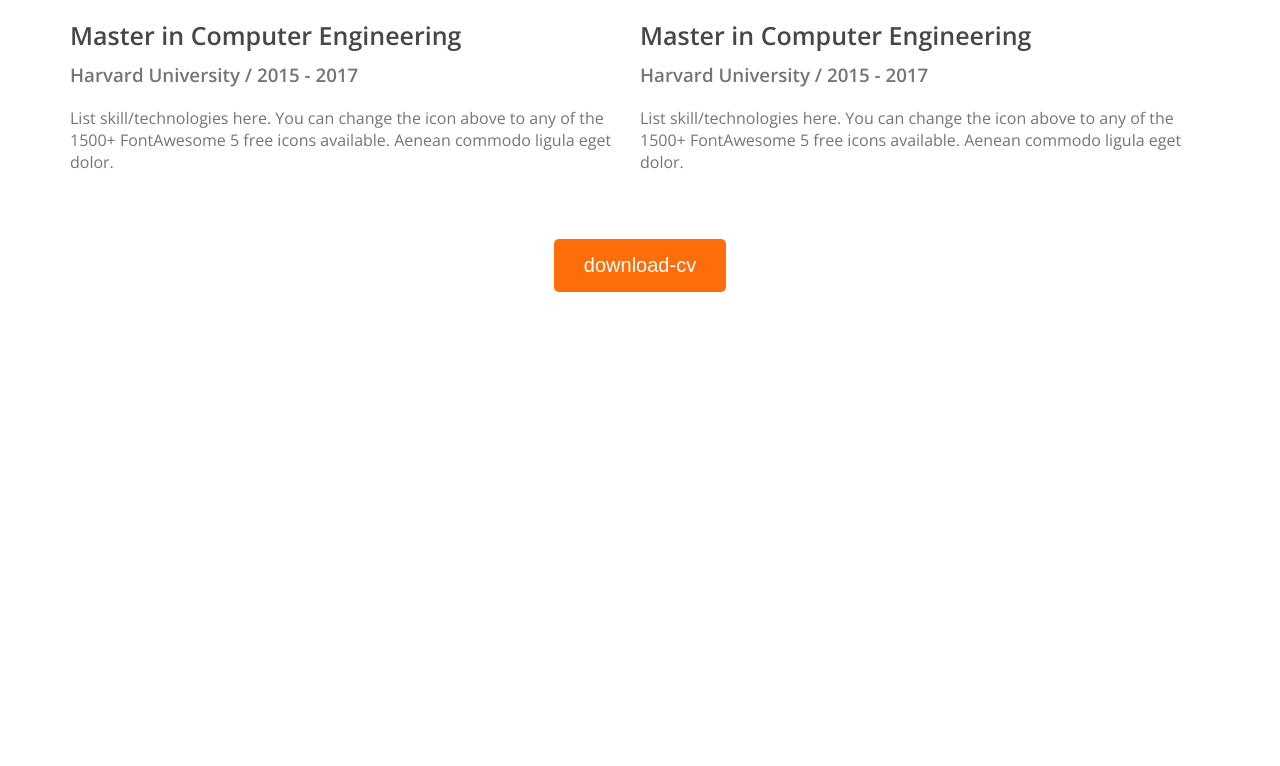
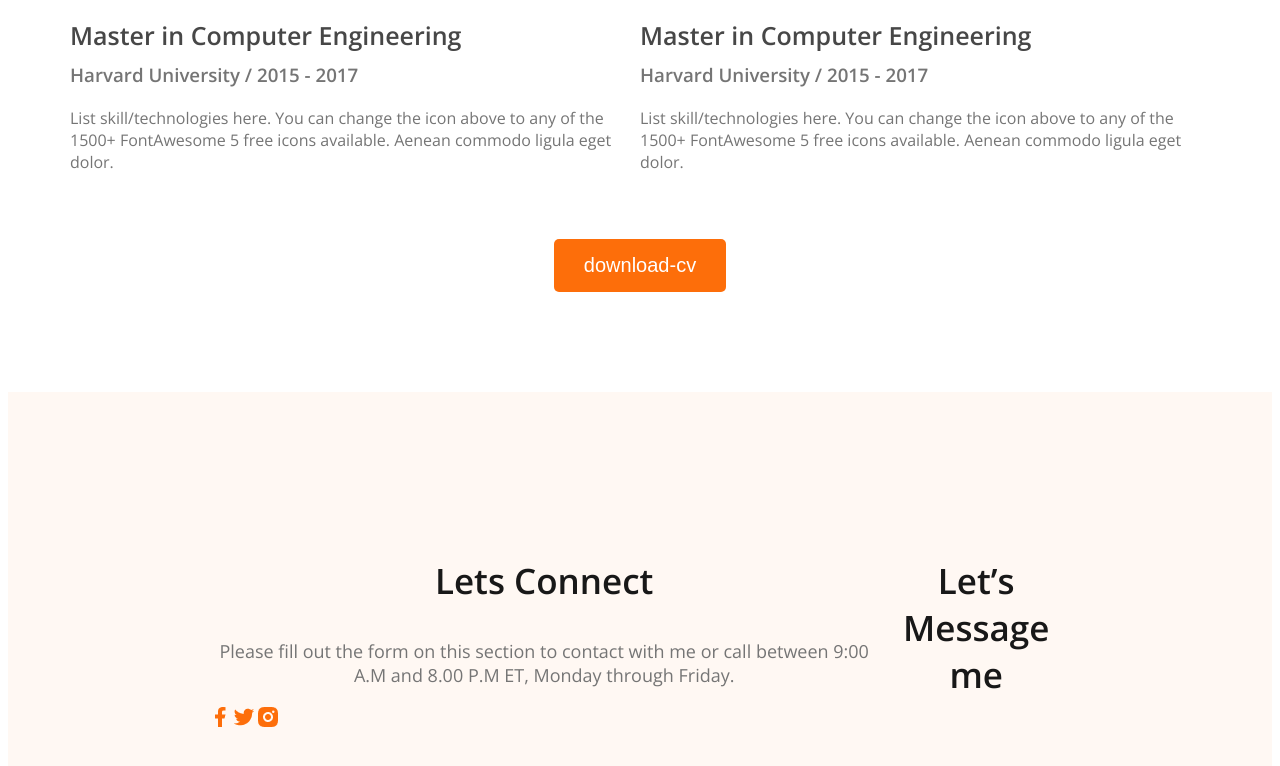
Before and after one commit to Atique7865/web-developer-portfolio, a plain HTML site: page index.html in a window 1280 px wide. Shown: the part 2819-3585 px from the top of the page. Before the commit the page ends 3119 px from the top, so only its background shows below. Drawn offline with nearby package versions, Linux system fonts and the light colour scheme.

Commit message:
adding footer section

```diff
--- a/index.html
+++ b/index.html
@@ -170,6 +170,22 @@
 
     <footer>
 
+      <div class="footer-column">
+         <h3 class="section-title">Lets Connect</h3>
+         <p class="section-description">Please fill out the form on this section to contact with me or call between 9:00 A.M and 8.00 P.M ET, Monday through Friday.
+
+         </p>
+         <div class="social-links">
+           <a href=""><img src="images/icons/facebook.png" alt=""></a><a href=""><img src="images/icons/twitter.png" alt=""></a><a href=""><img src="images/icons/insta.png" alt=""></a>
+
+         </div>
+
+      </div>
+      <div class="footer-column">
+
+         <h3 class="section-title">Let’s Message me</h3>
+      </div>
+
 
     </footer>
 </body>
--- a/styles/portfolio.css
+++ b/styles/portfolio.css
@@ -209,3 +209,10 @@
     text-align: center;
     margin-top: 50px;
 }
+footer{
+
+    display: flex;
+    background-color: #FFF8F3;
+    margin-top: 100px;
+    padding: 130px 200px;
+}
```
